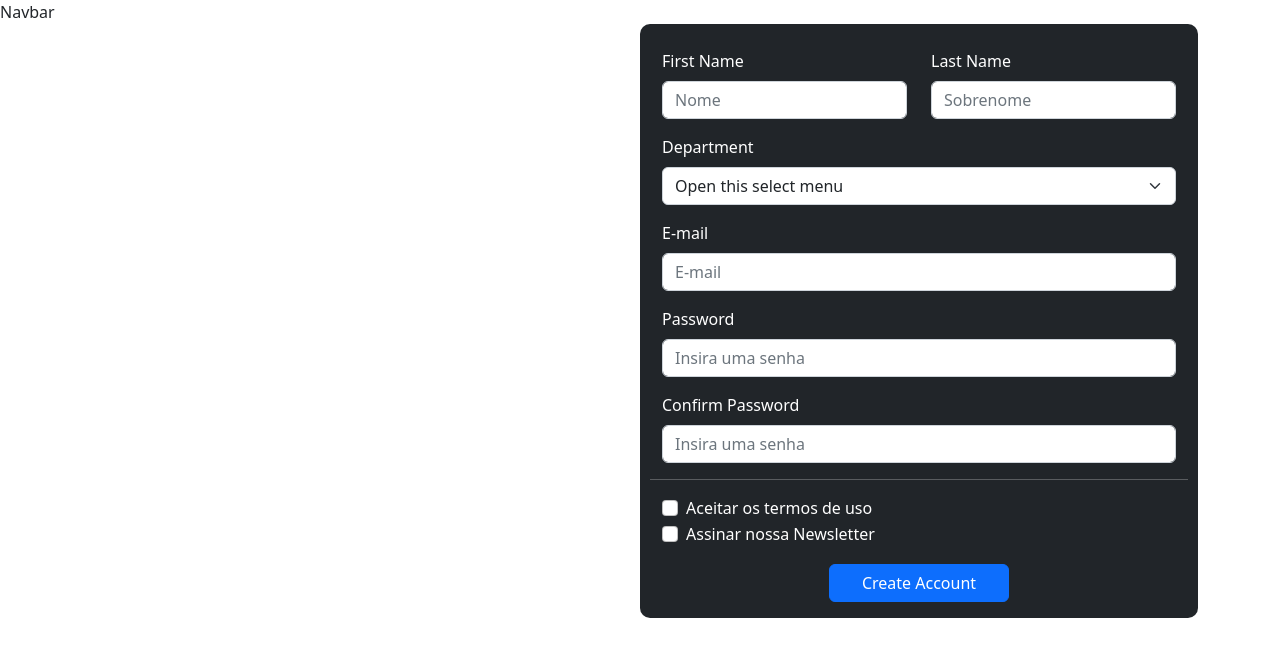
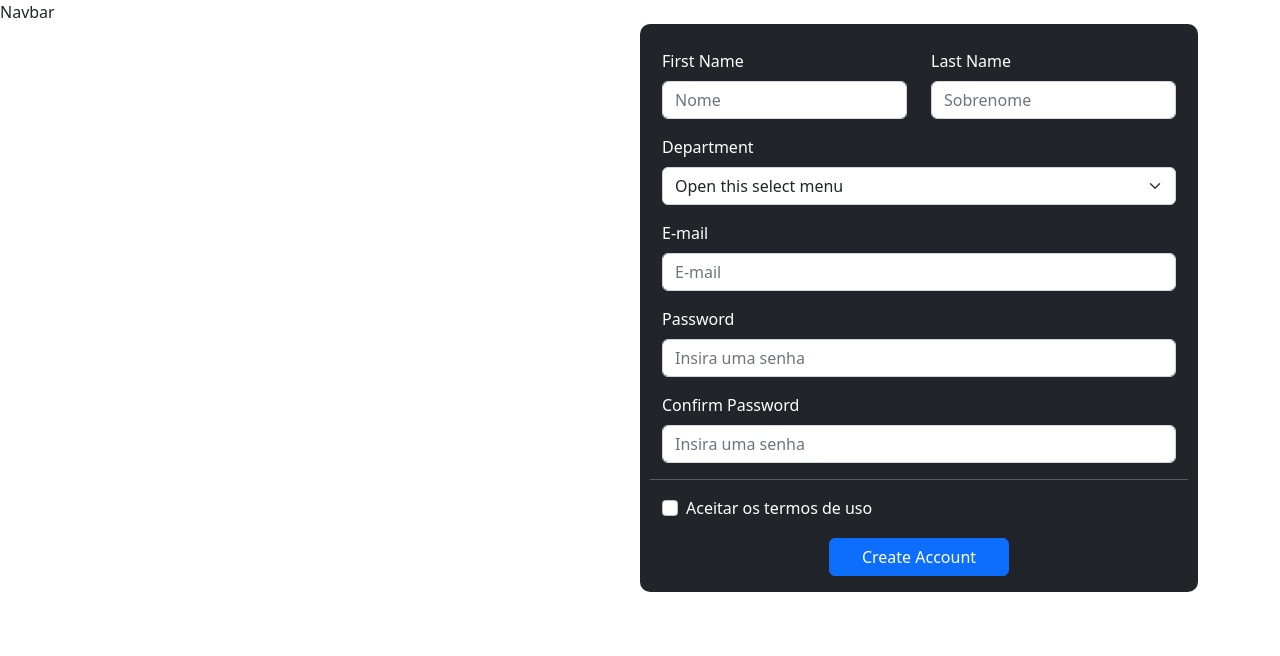
Before and after one commit to LeviPereira9/Issue-Tracker-2.0, a React (Create React App) app: page /register in a window 1280 px wide. Shown: the top 656 px of the page. Built offline with nearby package versions, Linux system fonts and the light colour scheme.

Commit message:
Form Register - Terms

```diff
--- a/src/pages/Register.tsx
+++ b/src/pages/Register.tsx
@@ -17,6 +17,7 @@ type blablabla = {
   password?: string;
   confirmPassword?: string;
   acessLevel?: number;
+  terms?: string;
 };
 
 const Register = () => {
@@ -174,14 +175,14 @@ const Register = () => {
         <Form.Group controlId="regTerms">
           <Form.Check
             label="Aceitar os termos de uso"
-            {...register('priva', { required: true })}
+            aria-label='Aceitar os termos de uso'
+            tabIndex={0}
+            {...register('terms', { required: true })}
+            isInvalid={!!formErrors.terms}
+            feedback="You must agree before submitting."
+            feedbackType="invalid"
           />
-        </Form.Group>
-        <Form.Group>
-          <Form.Check
-            label="Assinar nossa Newsletter"
-            {...register('newsletter')}
-          ></Form.Check>
+
         </Form.Group>
         <Button
           type="submit"
```
